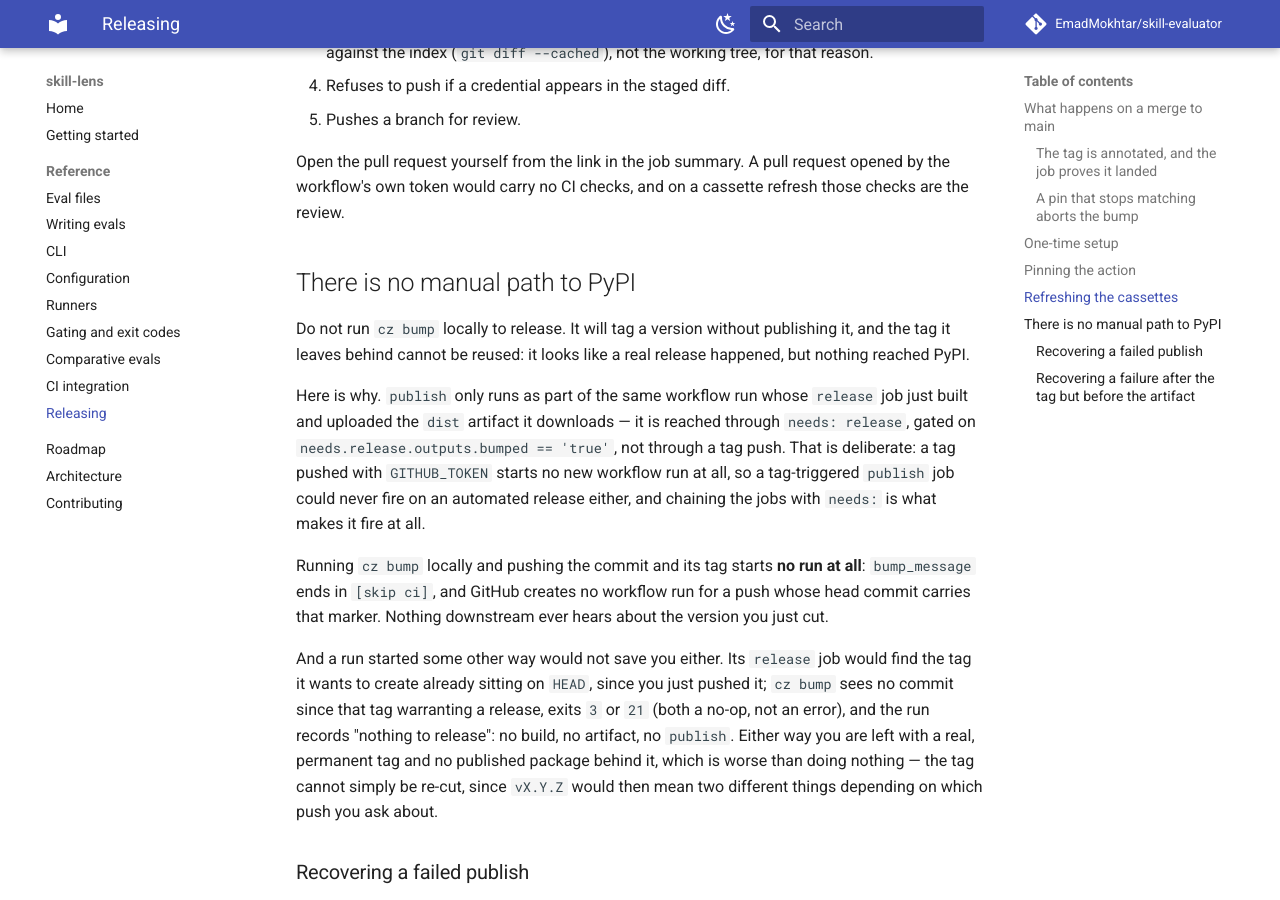
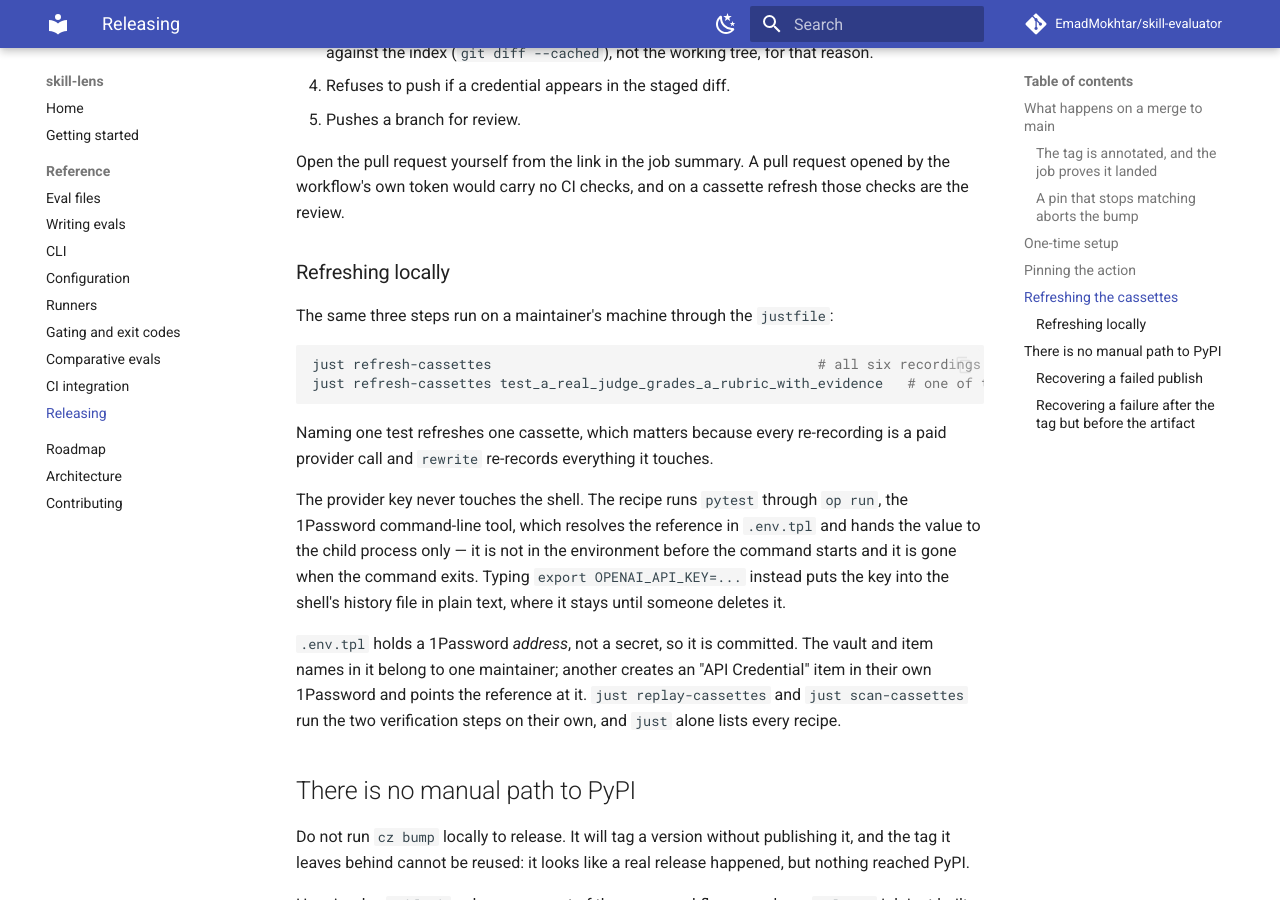
Before and after one commit to EmadMokhtar/skill-evaluator, an MkDocs documentation site: the page built from docs/releasing.md, in a window 1280 px wide and 900 px high, scrolled down 3070 px. Built offline with MkDocs 1.6.1 and Material for MkDocs 9.7.7, drawn with Linux system fonts in a browser that asks for light colours; comment, search, counter and statistics services are not loaded.

Commit message:
chore: add a justfile for the key-bearing cassette refresh
`just refresh-cassettes [test]` runs the same three steps as the CI
workflow -- record, prove the recordings replay offline, refuse a
credential in the diff -- using the workflow's exact grep pattern so the
two cannot drift apart. Naming a test refreshes one cassette instead of
paying for all six.

The provider key reaches pytest through `op run`, the 1Password CLI, which
resolves the reference in .env.tpl and hands the value to the child process
only. It is never in the shell, its history, or a file. Typing
`export OPENAI_API_KEY=...` puts the key into the shell's history file in
plain text, which is how this practice came to exist.

.env.tpl holds an address, not a secret, so it is committed; the vault and
item names are one maintainer's and the file says so.

Co-Authored-By: Claude Opus 5 <noreply@anthropic.com>

````diff
--- a/docs/releasing.md
+++ b/docs/releasing.md
@@ -118,6 +118,29 @@ Open the pull request yourself from the link in the job summary. A pull request
 workflow's own token would carry no CI checks, and on a cassette refresh those checks are the
 review.
 
+### Refreshing locally
+
+The same three steps run on a maintainer's machine through the `justfile`:
+
+```bash
+just refresh-cassettes                                        # all six recordings
+just refresh-cassettes test_a_real_judge_grades_a_rubric_with_evidence   # one of them
+```
+
+Naming one test refreshes one cassette, which matters because every re-recording is a paid
+provider call and `rewrite` re-records everything it touches.
+
+The provider key never touches the shell. The recipe runs `pytest` through `op run`, the
+1Password command-line tool, which resolves the reference in `.env.tpl` and hands the value to
+the child process only — it is not in the environment before the command starts and it is
+gone when the command exits. Typing `export OPENAI_API_KEY=...` instead puts the key into the
+shell's history file in plain text, where it stays until someone deletes it.
+
+`.env.tpl` holds a 1Password *address*, not a secret, so it is committed. The vault and item
+names in it belong to one maintainer; another creates an "API Credential" item in their own
+1Password and points the reference at it. `just replay-cassettes` and `just scan-cassettes`
+run the two verification steps on their own, and `just` alone lists every recipe.
+
 ## There is no manual path to PyPI
 
 Do not run `cz bump` locally to release. It will tag a version without publishing it, and the
````
Also changed, not shown: 2 other files.
